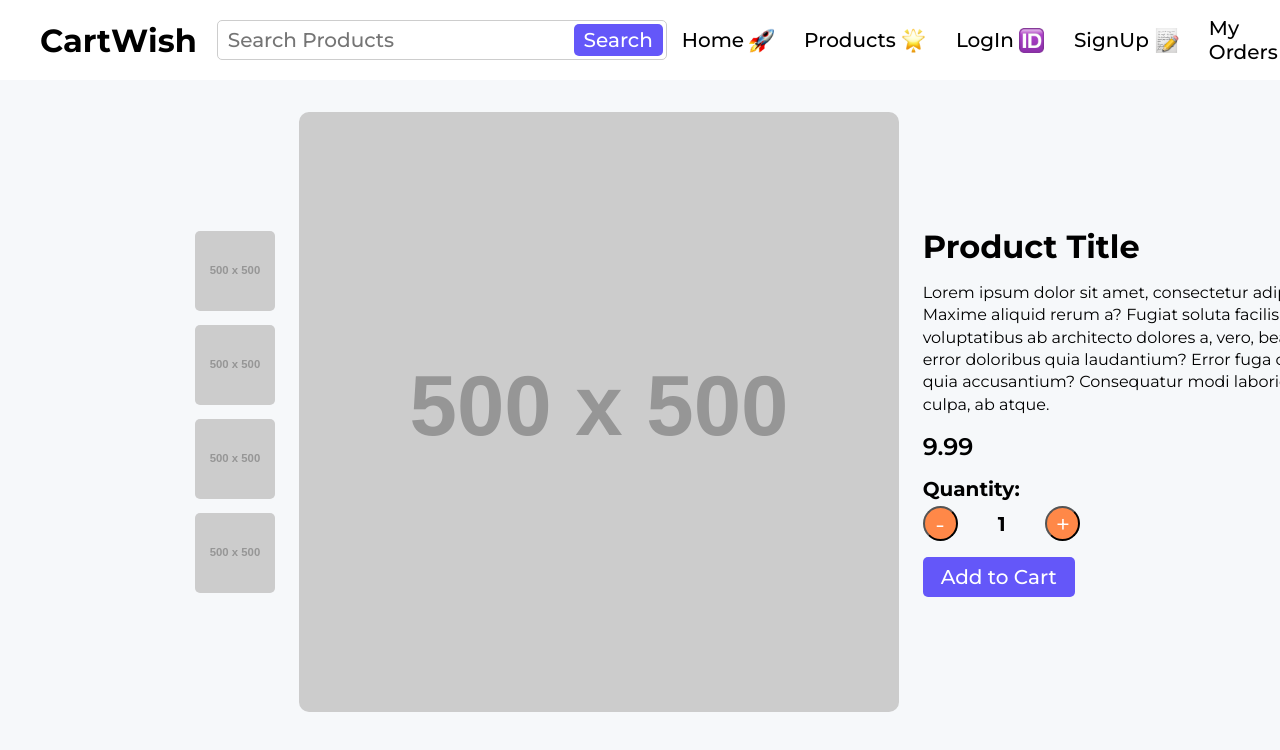
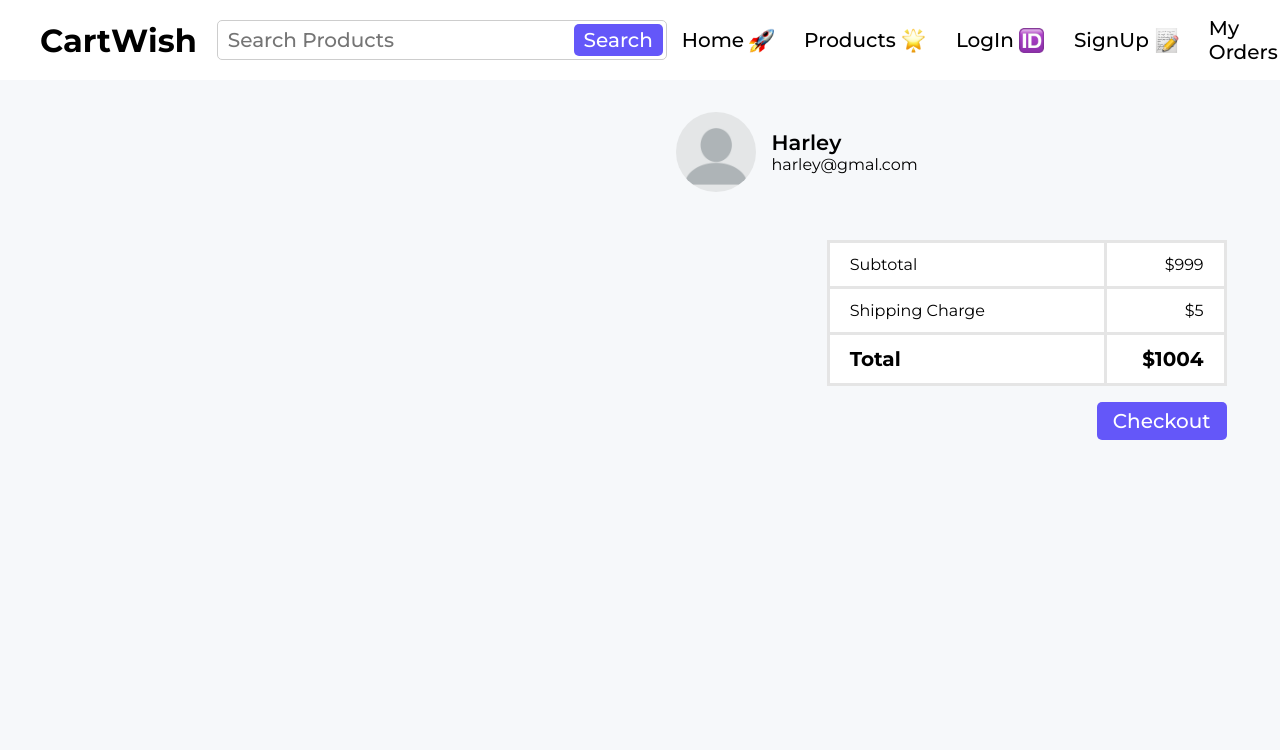
Before and after one commit to Imesh29/cartwish, a React (Vite) app: page / in a window 1280 px wide. Shown: the top 750 px of the page. Built offline with nearby package versions, Linux system fonts and the light colour scheme.

Commit message:
Build the CartPage Component

```diff
--- a/src/App.jsx
+++ b/src/App.jsx
@@ -4,6 +4,7 @@ import Navbar from "./components/Navbar/Navbar";
 import Homepage from "./components/Home/Homepage";
 import ProductsPage from "./components/Products/ProductsPage";
 import SingleProductPage from "./components/SingleProduct/SingleProductPage";
+import CartPage from "./components/Cart/CartPage";
 
 const App = () => {
   return (
@@ -12,7 +13,8 @@ const App = () => {
       <main>
         {/* <Homepage /> */}
         {/* <ProductsPage /> */}
-        <SingleProductPage />
+        {/* <SingleProductPage /> */}
+        <CartPage />
       </main>
     </div>
   );
--- /dev/null
+++ b/src/components/Cart/CartPage.css
@@ -0,0 +1,54 @@
+.cart_page {
+  flex-direction: column;
+  justify-content: center;
+  width: 60%;
+  margin: 0 auto;
+  padding: 32px 48px;
+}
+
+.user_info {
+  gap: 16px;
+  margin-bottom: 32px;
+}
+
+.user_info img {
+  width: 80px;
+  height: 80px;
+  object-fit: cover;
+  border-radius: 100%;
+}
+
+.user_name {
+  font-size: 21px;
+  font-weight: 600;
+}
+.cart_bill {
+  align-self: flex-end;
+  width: 400px;
+  border-collapse: collapse;
+  font-size: 16px;
+  margin-top: 16px;
+  background-color: #fff;
+}
+
+.cart_bill td {
+  padding: 12px 20px;
+  border: 3px solid #e5e5e5;
+}
+
+.cart_bill td:last-child {
+  text-align: end;
+  width: 120px;
+}
+
+.cart_bill_final {
+  font-size: 20px;
+  font-weight: 700;
+}
+
+.checkout_button {
+  align-self: flex-end;
+  height: 38px !important;
+  margin: 16px 0;
+  padding: 0 16px !important;
+}
--- /dev/null
+++ b/src/components/Cart/CartPage.jsx
@@ -0,0 +1,40 @@
+import React from "react";
+
+import "./CartPage.css";
+import user from "../../assets/user.webp";
+
+const CartPage = () => {
+  return (
+    <section className="align_center cart_page">
+      <div className="align_center user_info">
+        <img src={user} alt="user profile" />
+        <div>
+          <p className="user_name">Harley</p>
+          <p className="user_email">harley@gmal.com</p>
+        </div>
+      </div>
+
+      {/* Cart Table */}
+      <table className="cart_bill">
+        <tbody>
+          <tr>
+            <td>Subtotal</td>
+            <td>$999</td>
+          </tr>
+          <tr>
+            <td>Shipping Charge</td>
+            <td>$5</td>
+          </tr>
+          <tr className="cart_bill_final">
+            <td>Total</td>
+            <td>$1004</td>
+          </tr>
+        </tbody>
+      </table>
+
+      <button className="search_button checkout_button">Checkout</button>
+    </section>
+  );
+};
+
+export default CartPage;
```
